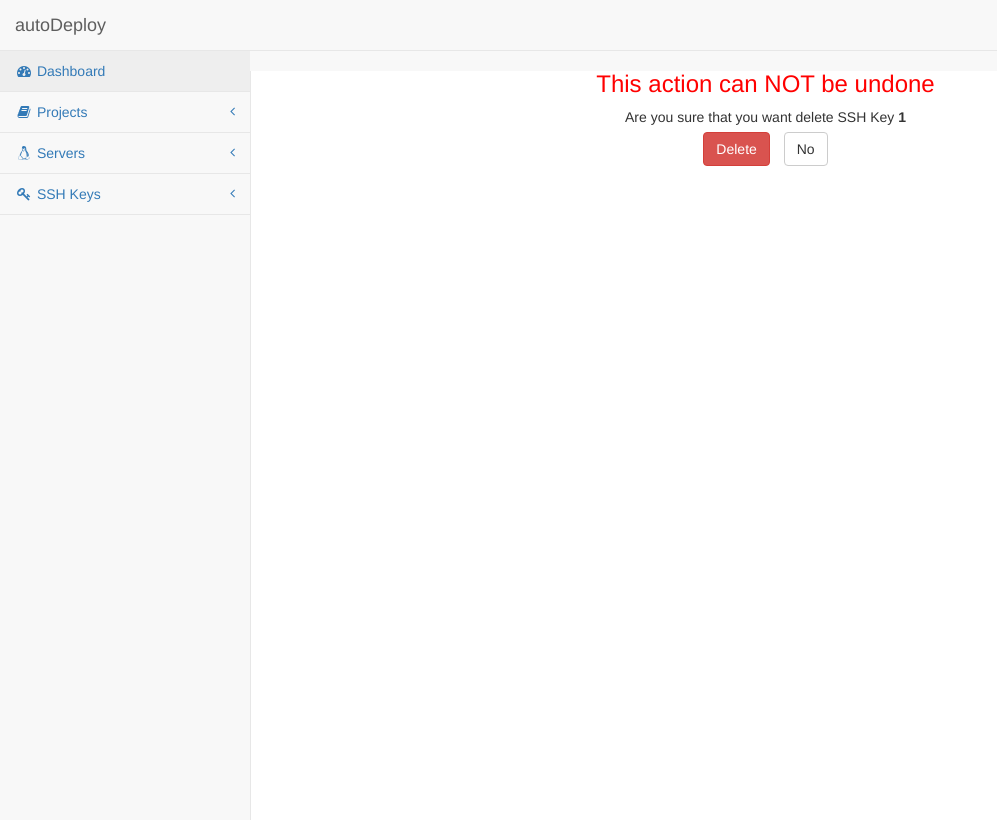
After one commit to mkalioby/AutoDeploy, a Django app: page /delete_sshkey/1 in a window 1280 px wide. The commit adds this page. Shown: the whole page, without its empty margins (0-997 px from the left). Run offline with Django 3.2, Linux system fonts and the light colour scheme; some libraries are stand-ins or nearby versions.

Commit message:
Closes #9

```diff
--- a/webapp/autoDeploy/autoDeploy/urls.py
+++ b/webapp/autoDeploy/autoDeploy/urls.py
@@ -22,6 +22,10 @@ urlpatterns = [
     url(r'add_project','autodeploy.views.add_project'),
     url(r'add_server','autodeploy.views.add_server'),
     url(r'add_sshkey','autodeploy.views.add_ssh_key'),
+    url(r'edit_sshkey/(\w+)','autodeploy.views.edit_ssh_key'),
+    url(r'delete_sshkey/(\w+)','autodeploy.views.delete_ssh_keys'),
+    url(r'confirm_delete','autodeploy.views.confirm_delete'),
+    url(r'manage_sshkey','autodeploy.views.manage_ssh_keys', name='mange_sshkeys'),
     url(r'clone/','autodeploy.views.clone'),
     url(r'deploy/','autodeploy.views.deploy'),
     url(r'deploy2/','autodeploy.views.deploy2'),
--- a/webapp/autoDeploy/autodeploy/forms.py
+++ b/webapp/autoDeploy/autodeploy/forms.py
@@ -16,7 +16,7 @@ def saveFile(file,project_name):
             destination.write(chunk)
     return fpath
 
-class addProjectsForm(forms.ModelForm):
+class ProjectsForm(forms.ModelForm):
     working_dir=forms.CharField(label="Working Directory",widget=forms.TextInput(attrs={'class':'form-control','size':30}))
     repo_type=forms.ChoiceField(choices=repo_type,label="Repo Type")
     cfile=forms.FileField(label="Config File")
@@ -25,6 +25,11 @@ class addProjectsForm(forms.ModelForm):
     repo= forms.CharField(label='Repo',widget=forms.TextInput(attrs={'class':'form-control','size':30}))
     deployment_link= forms.CharField(label='Deployment Link',widget=forms.TextInput(attrs={'class':'form-control','size':30}))
 
+    def __init__(self, *args, **kwargs):
+        super(ProjectsForm, self).__init__(*args, **kwargs)
+        instance = getattr(self, 'instance', None)
+        if instance and instance.pk:
+            self.fields['name'].widget.attrs['readonly'] = True
     def save(self,files,name):
         P= models.Project()
         P.name=self.cleaned_data["name"]
@@ -41,17 +46,27 @@ class addProjectsForm(forms.ModelForm):
         model= models.Project
         fields=("name","repo","repo_link","working_dir","repo_type","sshKey","deployment_link","cfile")
 
-class addServerForm(forms.ModelForm):
+class ServerForm(forms.ModelForm):
     ip=forms.CharField(widget=forms.TextInput(attrs={'class':'form-control','size':30}),label="Hostname/IP")
+    def __init__(self, *args, **kwargs):
+        super(ServerForm, self).__init__(*args, **kwargs)
+        instance = getattr(self, 'instance', None)
+        if instance and instance.pk:
+            self.fields['name'].widget.attrs['readonly'] = True
     class Meta:
         model=models.Server
         widgets={"name":forms.TextInput(attrs={'class':'form-control','size':30}),
                  "DNS":forms.TextInput(attrs={'class':'form-control','size':5})
                  }
         fields=('name','ip','port','DNS')
-class addSSHKeyForm(forms.ModelForm):
+class SSHKeyForm(forms.ModelForm):
+    def __init__(self, *args, **kwargs):
+        super(SSHKeyForm, self).__init__(*args, **kwargs)
+        instance = getattr(self, 'instance', None)
+        if instance and instance.pk:
+            self.fields['name'].widget.attrs['readonly'] = True
     class Meta:
-        model=models.sshKey
+        model=models.SSHKey
         widgets={'name':forms.TextInput(attrs={'class':'form-control','size':30}),
                  'key':forms.Textarea(attrs={'class':'form-control'})}
         fields=('name','key')
--- a/webapp/autoDeploy/autodeploy/models.py
+++ b/webapp/autoDeploy/autodeploy/models.py
@@ -1,6 +1,6 @@
 from django.db import models
 from datetime import  datetime
-class sshKey(models.Model):
+class SSHKey(models.Model):
     name=models.CharField(max_length=50,primary_key=True)
     key=models.TextField()
 
@@ -26,7 +26,7 @@ class Project(models.Model):
     working_dir=models.FileField(blank=True)
     configFile=models.FileField(blank=True)
     lastUpdate=models.DateTimeField(blank=True,default=datetime.now())
-    sshKey=models.ForeignKey(sshKey,to_field="name",verbose_name="SSH Key")
+    sshKey=models.ForeignKey(SSHKey,to_field="name",verbose_name="SSH Key")
     repo_link=models.URLField(blank=True)
     deployment_link=models.CharField(max_length=200,blank=True)
 
--- a/webapp/autoDeploy/autodeploy/tables.py
+++ b/webapp/autoDeploy/autodeploy/tables.py
@@ -9,7 +9,16 @@ class ProjectReport(TableReport):
     Operations=tables.TemplateColumn("<a href='./clone?project={{record.name}}'><span title='Clone' class='fa fa-download'></span></a>&nbsp;&nbsp;<a href='./deploy?project={{record.name}}'><span title='Deploy' class='fa fa-codepen'></span></a>")
     repo_link=tables.TemplateColumn("<a href='{{ record.repo_link }}' target='blank'>{{ record.repo_link }}</a> ")
     deployment_link=tables.TemplateColumn("<a href='{{ record.deployment_link }}' target='blank'>{{ record.deployment_link }}</a> ")
+
     class Meta:
         model=Project
         fields=('name','repo_link','deployment_link')
         attrs = {"class": "paleblue"}
+
+
+class SSHKeysReport(TableReport):
+    Operations=tables.TemplateColumn("<a href='edit_sshkey/{{record.name}}'><span class='fa fa-edit' title='Edit'></span></a>&nbsp;&nbsp;<a href='delete_sshkey/{{record.name}}'><span class='fa fa-trash' title='Delete'></span></a>")
+    class Meta:
+        model=SSHKey
+        fields=("name","Operations")
+        attrs = {"class": "paleblue"}
--- a/webapp/autoDeploy/autodeploy/views.py
+++ b/webapp/autoDeploy/autodeploy/views.py
@@ -10,18 +10,18 @@ from client.Client import Client
 from django.shortcuts import redirect
 
 def projects(request):
+    name="Projects"
     xlstable=ProjectReport(Project.objects.all())
     table_to_report = RequestConfigReport(request, paginate={"per_page": 15}).configure(xlstable)
     if table_to_report:
         return create_report_http_response(table_to_report, request)
-    print xlstable
-    return render_to_response("projects.html",{"table":xlstable},context_instance=RequestContext(request))
+    return render_to_response("modify.html",{"name":name,"table":xlstable},context_instance=RequestContext(request))
 @csrf_protect
 def add_project(request):
     if request.method=="GET":
-        return render_to_response("add_project.html",{"form":addProjectsForm()},context_instance=RequestContext(request))
+        return render_to_response("add_project.html",{"form":ProjectsForm()},context_instance=RequestContext(request))
     else:
-        form=addProjectsForm(request.POST,request.FILES)
+        form=ProjectsForm(request.POST,request.FILES)
         if form.is_valid():
             form.save(request.FILES,form.cleaned_data["name"])
             return render_to_response("add_project.html",{"form":form,"done":True},context_instance=RequestContext(request))
@@ -30,9 +30,9 @@ def add_project(request):
 @csrf_protect
 def add_server(request):
     if request.method=="GET":
-        return render_to_response("add_server.html",{"form":addServerForm},context_instance=RequestContext(request))
+        return render_to_response("add_server.html",{"form":ServerForm},context_instance=RequestContext(request))
     else:
-        form=addServerForm(request.POST)
+        form=ServerForm(request.POST)
         if form.is_valid():
             form.save()
             return render_to_response("add_server.html",{"form":form,"done":True},context_instance=RequestContext(request))
@@ -42,9 +42,9 @@ def add_server(request):
 @csrf_protect
 def add_ssh_key(request):
     if request.method=="GET":
-        return render_to_response("add_sshkey.html",{"form":addSSHKeyForm()},context_instance=RequestContext(request))
+        return render_to_response("add_sshkey.html",{"form":SSHKeyForm()},context_instance=RequestContext(request))
     else:
-        form=addSSHKeyForm(request.POST)
+        form=SSHKeyForm(request.POST)
         if form.is_valid():
             form.save()
             return render_to_response("add_sshkey.html",{"form":form,"done":True},context_instance=RequestContext(request))
@@ -86,3 +86,32 @@ def deploy3(request):
         res=c.SwitchTag(project.working_dir,request.GET["tag"])
         res=c.Deploy(project.working_dir,project.configFile)
         return render_to_response("deploy2.html",{"result":res},context_instance=RequestContext(request))
+
+def edit_ssh_key(request, sshKey):
+    if request.method=="GET":
+        key=SSHKey.objects.get(name=sshKey)
+        form=SSHKeyForm(instance=key)
+        return render_to_response("add_sshkey.html",{"form":form},context_instance=RequestContext(request))
+
+def manage_ssh_keys(request):
+    name="SSH Keys"
+    xlstable=SSHKeysReport(SSHKey.objects.all())
+    table_to_report = RequestConfigReport(request, paginate={"per_page": 15}).configure(xlstable)
+    if table_to_report:
+        return create_report_http_response(table_to_report, request)
+    return render_to_response("modify.html",{"name":name,"table":xlstable},context_instance=RequestContext(request))
+
+@csrf_protect
+def delete_ssh_keys(request,name):
+    if request.method=="GET":
+        return render_to_response("confirm.html",{"form":"../confirm_delete","name":name,"type":"SSH Key","back_url":"./manage_sshkys"},context_instance=RequestContext(request))
+
+def confirm_delete(request):
+    if request.method=="POST":
+        n=request.POST["name"]
+        if request.POST["type"]=="SSH Key":
+            if Project.objects.filter(sshKey__name=n).count()>0:
+                return render_to_response("base.html",{"class":"alert alert-danger","text":n+" can NOT be delete as it is linked to another projects."},context_instance=RequestContext(request))
+            key=SSHKey.objects.get(name=n)
+            key.delete()
+            return manage_ssh_keys(request)
--- a/webapp/autoDeploy/templates/add_sshkey.html
+++ b/webapp/autoDeploy/templates/add_sshkey.html
@@ -1,6 +1,8 @@
 {% extends "base.html" %}
 {% block content %}
+
     {% if done %}
+        <br/>
         <div align="center">
             <div class="alert alert-success" style="width: 250px">Key Saved</div>
         </div>
--- a/webapp/autoDeploy/templates/base.html
+++ b/webapp/autoDeploy/templates/base.html
@@ -66,7 +66,7 @@
                             <a href="#"> <i class="fa fa-key fa-fw"></i> SSH Keys <span class="fa arrow"></span></a>
                             <ul class="nav nav-second-level collapse">
                                 <li><a href="./add_sshkey">Add SSH Key</a> </li>
-                                <li><a href="./modify_sshkey">Modify SSH Keys</a> </li>
+                                <li><a href="./manage_sshkey">Modify SSH Keys</a> </li>
                             </ul>
                         </li>
                    </ul>
@@ -78,6 +78,8 @@
 
         <div id="page-wrapper" style="min-height: 342px;">
             {% block content %}
+                <br/>
+                <div align="center" class="{{ class }}"> {{ text }}</div>
 {% endblock %}
 
                         </div>
--- /dev/null
+++ b/webapp/autoDeploy/templates/confirm.html
@@ -0,0 +1,15 @@
+{% extends "base.html" %}
+{% block content %}
+    <div align="center">
+    <h3 style="color:red">This action can NOT be undone</h3>
+    <form action="{{ form }}" method="post">
+        {% csrf_token %}
+        <input name="name" type="hidden" value="{{ name }}"/>
+        <input name="type" type="hidden" value="{{ type }}"/>
+        Are you sure that you want delete {{ type }} <b>{{ name }}</b><br/>
+        <button class="btn btn-danger" type="submit">Delete</button>
+        <a href="{{ back_url }}"><button class="btn btn-default">No</button></a>
+
+    </form>
+    </div>
+{% endblock %}
--- a/webapp/autoDeploy/templates/projects.html
+++ b/webapp/autoDeploy/templates/modify.html
@@ -1,7 +1,7 @@
 {% extends "base.html" %}
 {% load render_table from django_tables2 %}
 {% block content %}
-    <div align="center"><h1>Projects</h1>
+    <div align="center"><h1>{{ name }}</h1>
     {% render_table table "table.html" %}
     </div>
 {% endblock %}
```
